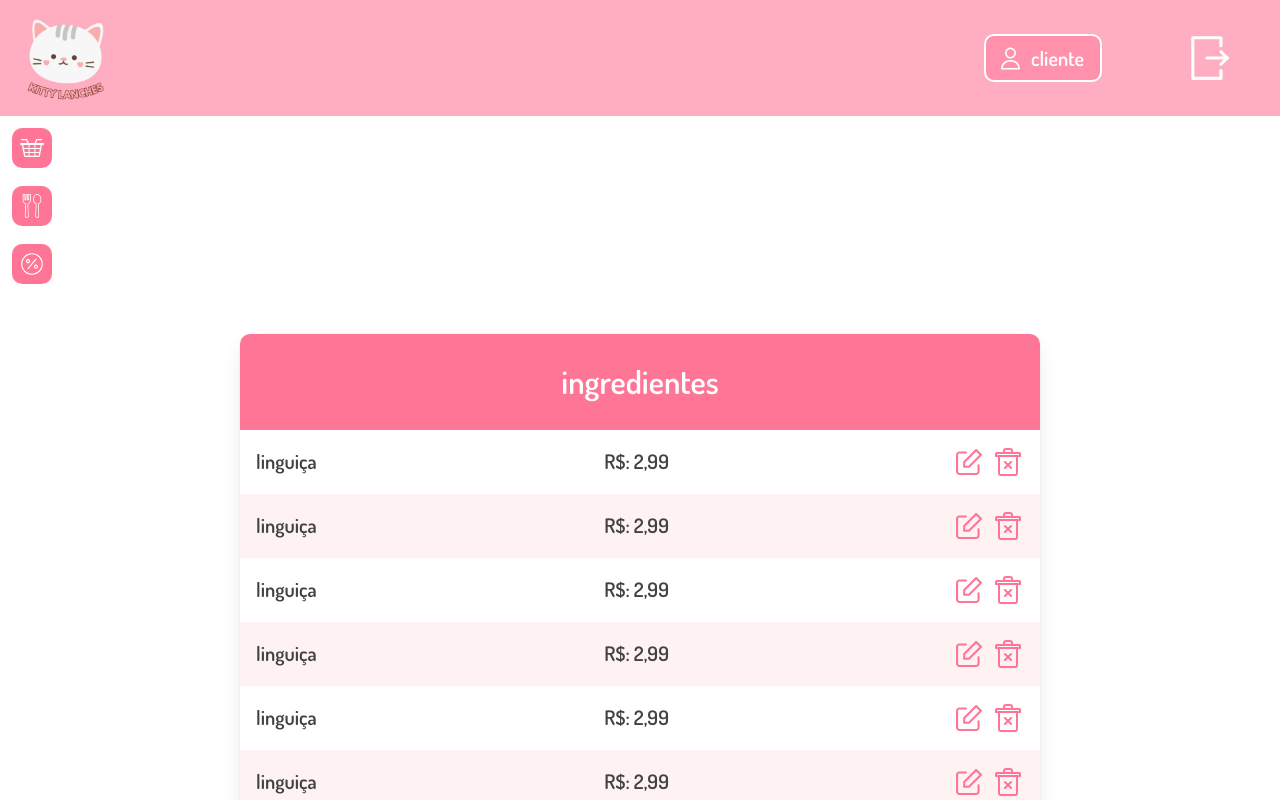
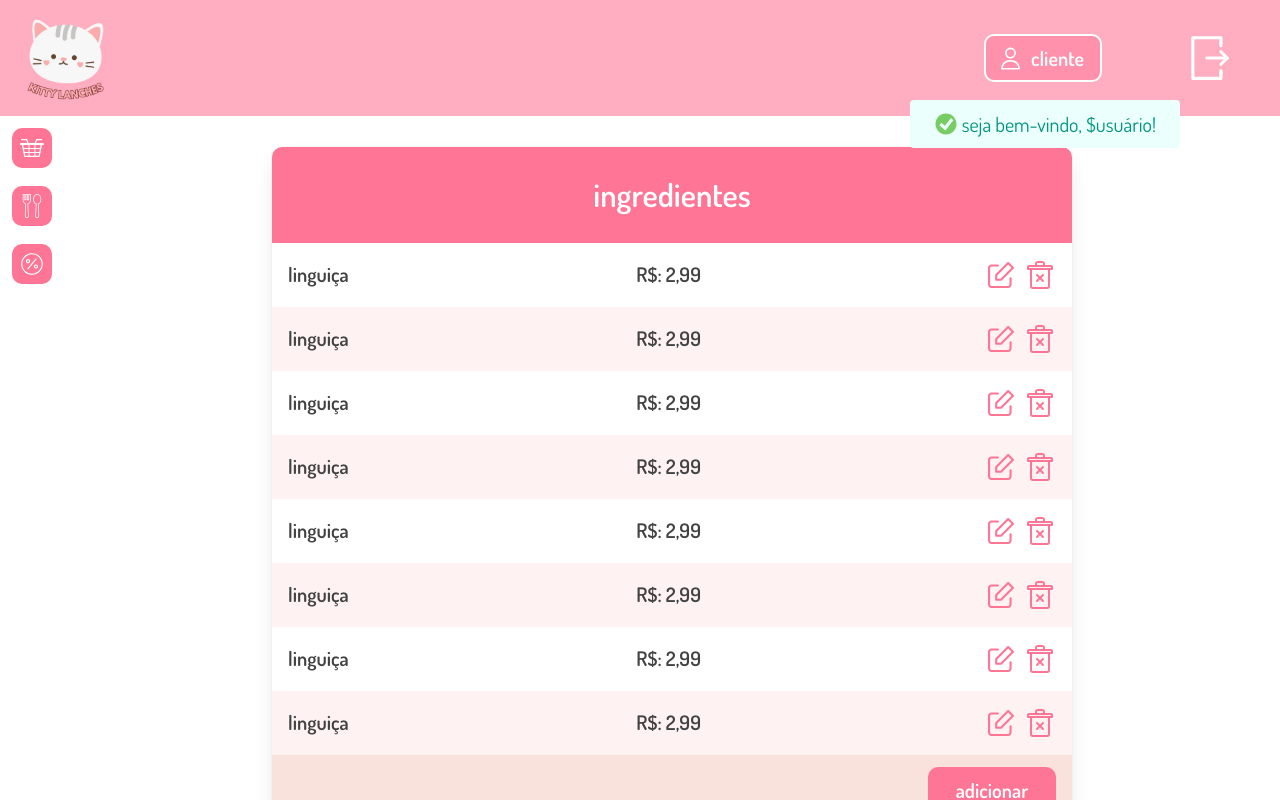
Before and after one commit to poemabochner/projeto_kitty_front, a Vue app: page /login in a window 1280 px wide. Both pictures are taken after a click on the link "administrador". Shown: the top 800 px of the page. Built offline with nearby package versions, Linux system fonts and the light colour scheme.

Commit message:
ajusta AdminView

```diff
--- a/src/views/AdminView.vue
+++ b/src/views/AdminView.vue
@@ -1,19 +1,27 @@
 <template>
-  <SidebarComponent/>
-  <div class="is-flex is-justify-content-center mt-4 mb-6">
-    <DataTableComponent class="mb-5" tableTitle="ingredientes" :tableData="tableData" />
+<ToastComponent ref="toast" message="seja bem-vindo, $usuário!"/>
+  <div class="is-flex is-justify-content-space-between">
+    <aside>
+      <SidebarComponent />
+    </aside>
+    <div class="is-flex is-justify-content-center mt-4 mb-6">
+      <DataTableComponent class="mb-5" tableTitle="ingredientes" :tableData="tableData" />
+    </div>
+    <div>
+    </div>
   </div>
-  <div></div>
 </template>
 
 <script>
 import DataTableComponent from '@/components/DataTableComponent.vue';
 import SidebarComponent from '@/components/SidebarComponent.vue';
+import ToastComponent from '@/components/ToastComponent.vue';
 
 export default {
   components: {
     DataTableComponent,
-    SidebarComponent
+    SidebarComponent,
+    ToastComponent
   },
   data() {
     return {
```
